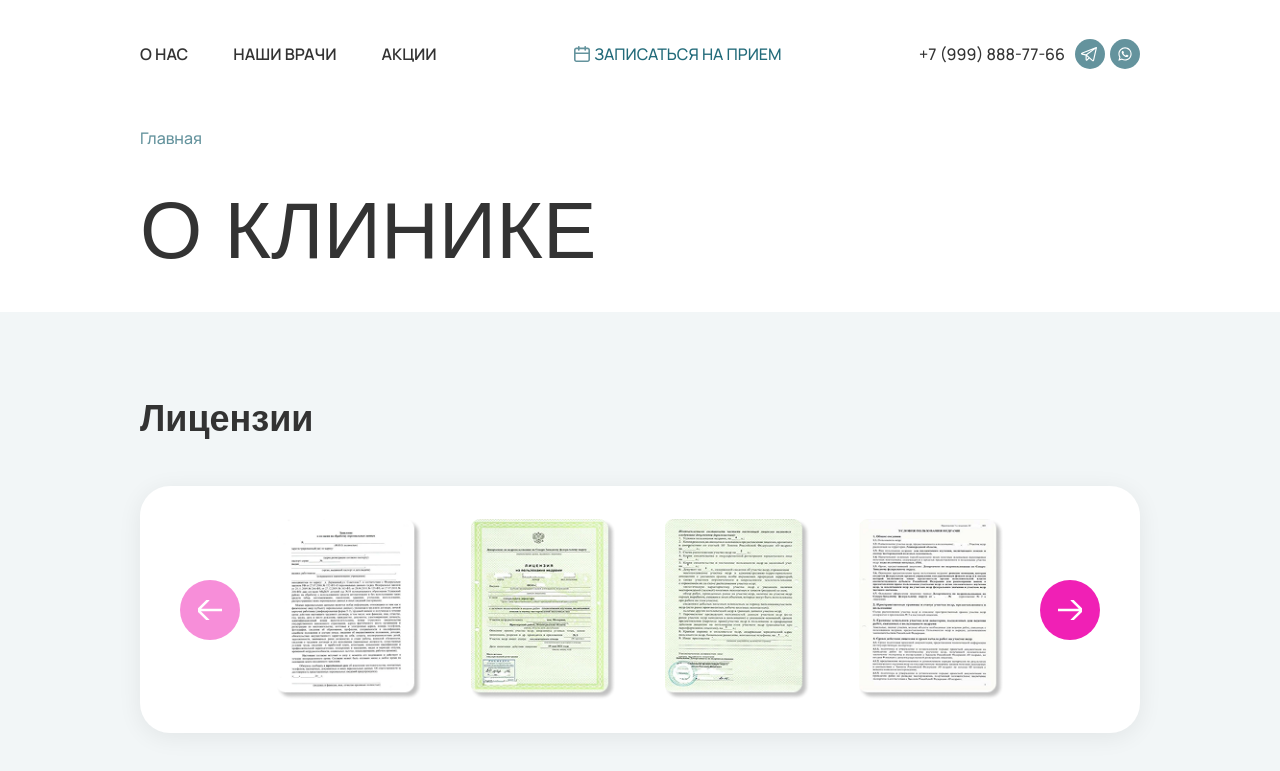
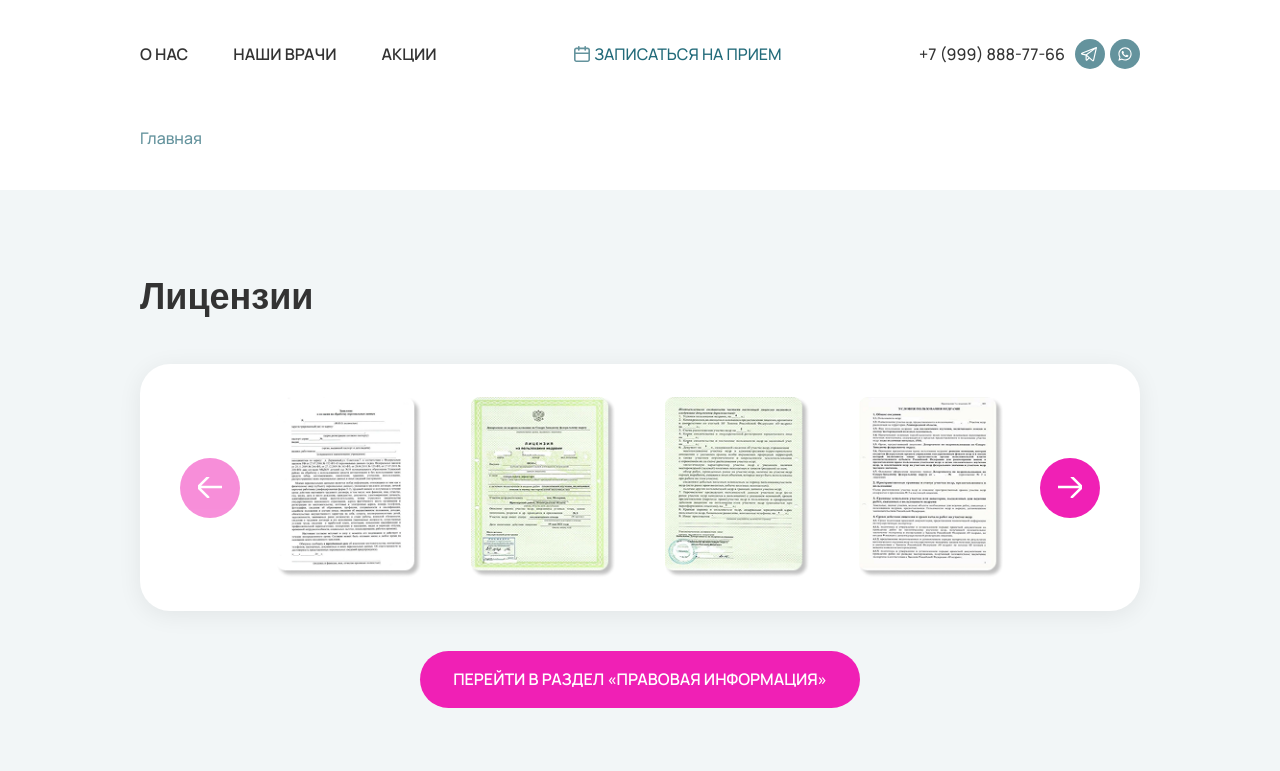
Before and after one commit to NIKIRIKI7/ClinicApp, a Vue app: page / in a window 1280 px wide. Shown: the top 771 px of the page. Built offline with nearby package versions, Linux system fonts and the light colour scheme; a web font is replaced by a local one.

Commit message:
Update router

```diff
--- a/src/router/index.ts
+++ b/src/router/index.ts
@@ -14,7 +14,7 @@ const router = createRouter({
       name: 'home',
       component: () => import('@/views/Main.vue'),
       meta: {
-        title: 'О КЛИНИКЕ',
+        title: '',
         breadcrumbs: [{text: 'Главная'}] as Breadcrumb[],
       },
     },
```
